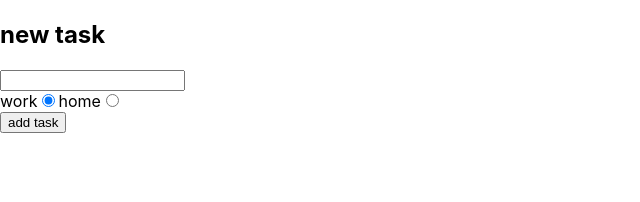
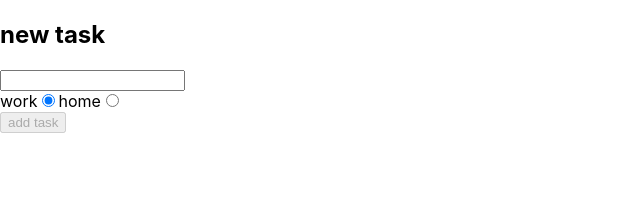
Before and after one commit to DmitriyIshchenko/to-do-list, a React (Create React App) app: page /list/1/new-task in a window 1280 px wide. Shown: the top 202 px of the page, without its empty margins (0-640 px from the left). Built offline with nearby package versions, Linux system fonts and the light colour scheme.

Commit message:
Prevent empty input

```diff
--- a/src/features/todo/AddTaskForm.js
+++ b/src/features/todo/AddTaskForm.js
@@ -19,6 +19,7 @@ export default function AddTaskForm() {
         navigate(`/list/${targetListId}`)
     }
 
+    const canSave = task !== "";
     const renderedRadios = lists.map(list => {
         return <label key={list.listId} htmlFor={list.title}>{list.title}
             <input
@@ -39,7 +40,7 @@ export default function AddTaskForm() {
             <div>
                 {renderedRadios}
             </div>
-            <button onClick={handleAddTask}>add task</button>
+            <button disabled={!canSave} onClick={handleAddTask}>add task</button>
         </form>
     </section>;
 }
```
